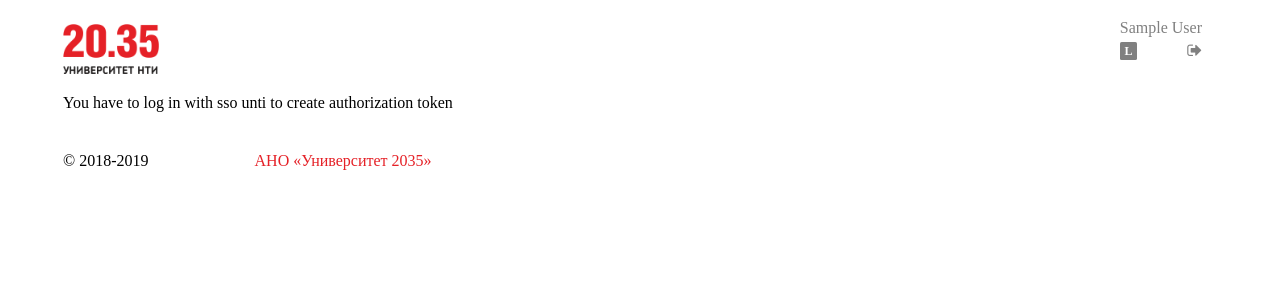
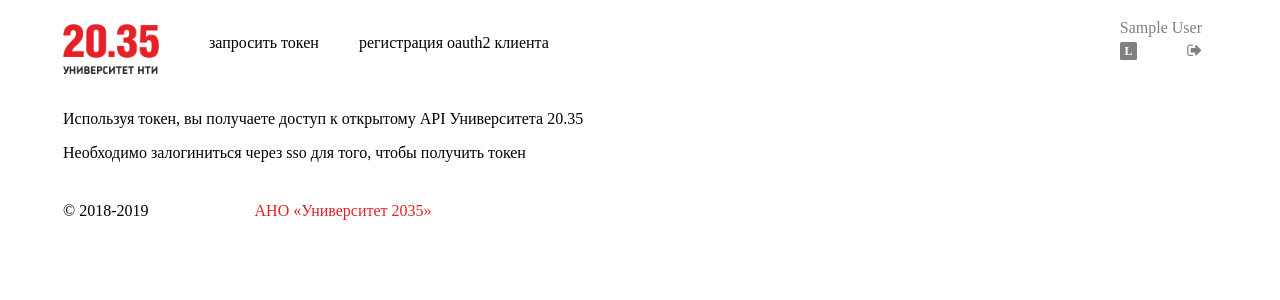
Before and after one commit to nosanity/apidoc_aggregator, a Django app: page /get-token/ in a window 1280 px wide. Shown: the top 300 px of the page. Run offline with Django 3.2, Linux system fonts and the light colour scheme; the visitor is signed in with stand-in values (Sample User, id 1); data that the repository does not hold is empty.

Commit message:
API-8 Линки на запрос токена и регистрацию клиента

```diff
--- a/apps/aggregator/static/css/app.css
+++ b/apps/aggregator/static/css/app.css
@@ -65,6 +65,22 @@
     background-color: #737373 !important;
 }
 
+.nav-menu li {
+    margin-top: 10px;
+}
+
+.nav-menu a {
+    margin-left: 10px;
+    margin-right: 10px;
+    text-decoration: none;
+    color: black;
+    padding: 5px 10px;
+}
+
+.nav-menu a:hover {
+    background-color: #f8f9fa;
+}
+
 footer {
     margin-top: 20px;
     padding: 20px 15px;
--- a/apps/aggregator/templates/base.html
+++ b/apps/aggregator/templates/base.html
@@ -18,6 +18,14 @@
                             <a href="/" class="navbar-brand">
                                 <img src="/static/img/logo.png">
                             </a>
+                        </li>
+                    </ul>
+                    <ul class="navbar-nav nav-menu">
+                        <li class="nav-item">
+                            <a href="{% url 'get-token' %}">{% trans "запросить токен" %}</a>
+                        </li>
+                        <li class="nav-item">
+                            <a href="{% url 'register-client' %}">{% trans "регистрация oauth2 клиента" %}</a>
                         </li>
                     </ul>
                     <ul class="navbar-nav nav-row ml-auto">
--- a/apps/aggregator/templates/get_token.html
+++ b/apps/aggregator/templates/get_token.html
@@ -3,8 +3,13 @@
 
 {% block content %}
 <div class="content">
+    <p>
+        {% blocktrans trimmed %}
+        Используя токен, вы получаете доступ к открытому API Университета 20.35
+        {% endblocktrans %}
+    </p>
     {% if not USER_SOCIAL_AUTH %}
-        {% trans "You have to log in with sso unti to create authorization token" %}
+        {% trans "Необходимо залогиниться через sso для того, чтобы получить токен" %}
     {% else %}
         {% if error %}
             <div>
@@ -12,11 +17,11 @@
             </div>
         {% endif %}
         {% if token %}
-            {% blocktrans with code=token.key %}Your token: {{ code }}{% endblocktrans %}
+            {% blocktrans with code=token.key %}Ваш токен: {{ code }}{% endblocktrans %}
         {% else %}
             <form method="post">
                 {% csrf_token %}
-                <button type="submit">{% trans "Get token" %}</button>
+                <button type="submit">{% trans "Получить токен" %}</button>
             </form>
         {% endif %}
     {% endif %}
```
Also changed, not shown: apps/aggregator/templates/client_registration.html (+7 -1 lines).
